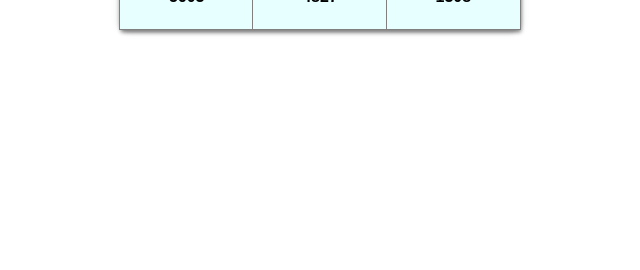
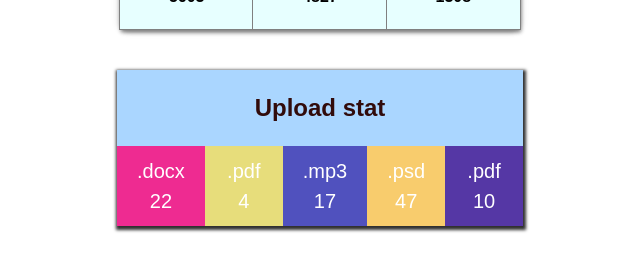
Before and after one commit to Edouena8/goit-react-hw-01-components, a React (Create React App) app: page / in a window 1280 px wide. Shown: the part 406-676 px from the top of the page, without its empty margins (320-960 px from the left). Built offline with nearby package versions, Linux system fonts and the light colour scheme.

Commit message:
finished the second task

```diff
--- a/src/components/App/App.jsx
+++ b/src/components/App/App.jsx
@@ -1,8 +1,11 @@
 import user from '../../user.json';
-import { Profile } from './Profile/Profile';
+import { Profile } from '../Profile/Profile';
+import { Statistics } from 'components/Statistics/Statistics';
+import data from '../../data.json';
 
 export const App = () => {
   return (
+    <div>
       <Profile
         username={user.username}
         tag={user.tag}
@@ -10,5 +13,7 @@ export const App = () => {
         avatar={user.avatar}
         stats={user.stats}
       />
+      <Statistics title="Upload stat" stats={data}/>
+    </div>
   );
 };
--- a/src/components/App/Profile/Profile.jsx
+++ b/src/components/Profile/Profile.jsx
@@ -37,7 +37,7 @@ Profile.propTypes = {
     tag: PropTypes.string.isRequired,
     location: PropTypes.string.isRequired,
     avatar: PropTypes.string.isRequired,
-    status: PropTypes.exact({
+    stats: PropTypes.exact({
         followers: PropTypes.number.isRequired,
         views: PropTypes.number.isRequired,
         likes: PropTypes.number.isRequired,
--- /dev/null
+++ b/src/components/Statistics/Statistics.jsx
@@ -0,0 +1,23 @@
+import PropTypes from 'prop-types';
+import { StatisticsList } from "components/StatisticsList/StatisticsList";
+import { Container, StatTitle } from './Statistics.styled';
+
+export const Statistics = ({title, stats}) => {
+    return (
+        <Container>
+            {title && <StatTitle>{title}</StatTitle>}
+            <StatisticsList stats={stats}/>
+        </Container>
+    )
+};
+
+Statistics.propTypes = {
+    title: PropTypes.string,
+    stats: PropTypes.arrayOf(
+        PropTypes.exact({
+            id: PropTypes.string.isRequired,
+            label: PropTypes.string.isRequired,
+            percentage: PropTypes.number.isRequired
+        }),
+    ).isRequired,
+}
--- /dev/null
+++ b/src/components/Statistics/Statistics.styled.jsx
@@ -0,0 +1,19 @@
+import styled from '@emotion/styled';
+
+export const Container = styled.section`
+    margin-top: 40px;
+    margin-left: auto;
+    margin-right: auto;
+    display: flex;
+    flex-direction: column;
+    align-items: center;
+    max-width: 406px;
+    background-color: rgb(170, 214, 255);
+    box-shadow: 1px 2px 3px 2px #313131;
+`;
+
+export const StatTitle = styled.h2`
+    padding: 20px 0 20px;
+    font-weight: 600;
+    color: #310b0b;
+`;
--- /dev/null
+++ b/src/components/StatisticsItem/StatisticsItem.jsx
@@ -0,0 +1,18 @@
+
+import PropTypes from 'prop-types';
+import { StatItem } from './StatisticsItem.styled';
+
+export const StatisticsItem = ({id, label, percentage}) => {
+    return (
+        <StatItem key={id}>
+            <span>{label}</span>
+            <span>{percentage}</span>
+        </StatItem>
+    )
+};
+
+StatisticsItem.propTypes = {
+    id: PropTypes.string.isRequired,
+    label: PropTypes.string.isRequired,
+    percentage: PropTypes.number.isRequired,
+};
--- /dev/null
+++ b/src/components/StatisticsItem/StatisticsItem.styled.jsx
@@ -0,0 +1,13 @@
+import styled from '@emotion/styled';
+import { getRandomHexColor } from 'utils/getRandomHexColor';
+
+export const StatItem = styled.li`
+    width: 30%;
+    display: flex;
+    font-size: 20px;
+    flex-direction: column;
+    align-items: center;
+    justify-content: center;
+    padding: 10px 20px;
+    background-color: ${getRandomHexColor};
+`;
--- /dev/null
+++ b/src/components/StatisticsList/StatisticsList.jsx
@@ -0,0 +1,18 @@
+
+import { StatisticsItem } from "components/StatisticsItem/StatisticsItem";
+import { StatList } from './StatisticsList.styled';
+
+export const StatisticsList = ({stats}) => {
+    return (
+        <StatList>
+            {stats.map(({id, label, percentage}) => (
+                <StatisticsItem
+                    key={id}
+                    id={id}
+                    label={label}
+                    percentage={percentage}
+                />
+            ))}
+        </StatList>
+    )
+};
--- /dev/null
+++ b/src/components/StatisticsList/StatisticsList.styled.jsx
@@ -0,0 +1,9 @@
+import styled from '@emotion/styled';
+
+export const StatList = styled.ul`
+    width: 100%;
+    display: flex;
+    justify-content: center;
+    align-items: center;
+    color: white;
+`;
--- /dev/null
+++ b/src/data.json
@@ -0,0 +1,7 @@
+[
+  { "id": "id-1", "label": ".docx", "percentage": 22 },
+  { "id": "id-2", "label": ".pdf", "percentage": 4 },
+  { "id": "id-3", "label": ".mp3", "percentage": 17 },
+  { "id": "id-4", "label": ".psd", "percentage": 47 },
+  { "id": "id-5", "label": ".pdf", "percentage": 10 }
+]
--- /dev/null
+++ b/src/utils/getRandomHexColor.js
@@ -0,0 +1,5 @@
+ export const getRandomHexColor = () => {
+    return `#${Math.floor(Math.random() * 16777215)
+      .toString(16)
+      .padStart(6, 0)}`;
+  }
```
Also changed, not shown: src/components/Profile/Profile.styled.jsx (renamed from src/components/App/Profile/Profile.styled.jsx). Lines whose indentation alone changed are shown as unchanged.
